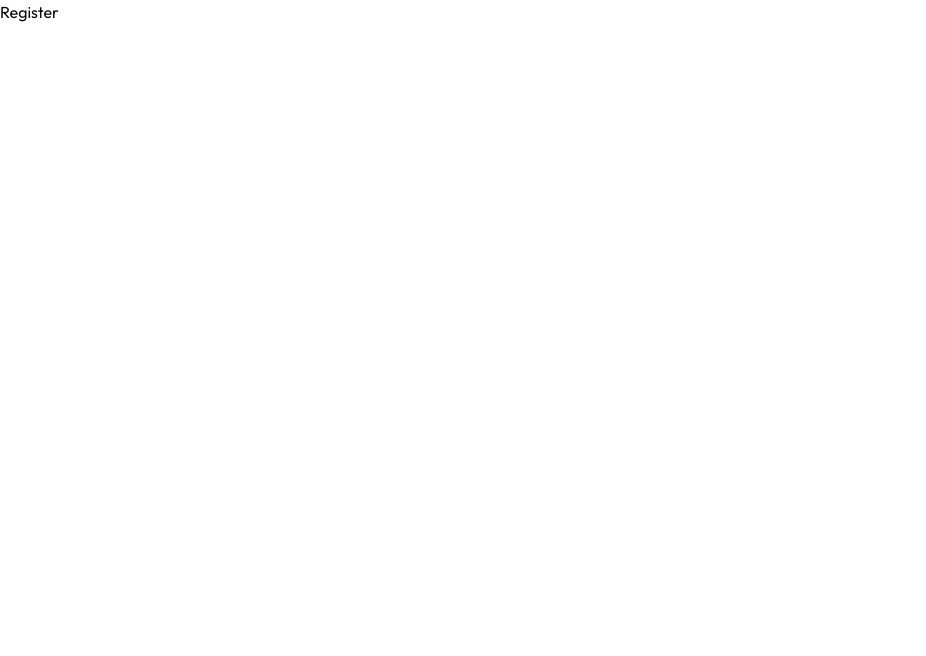
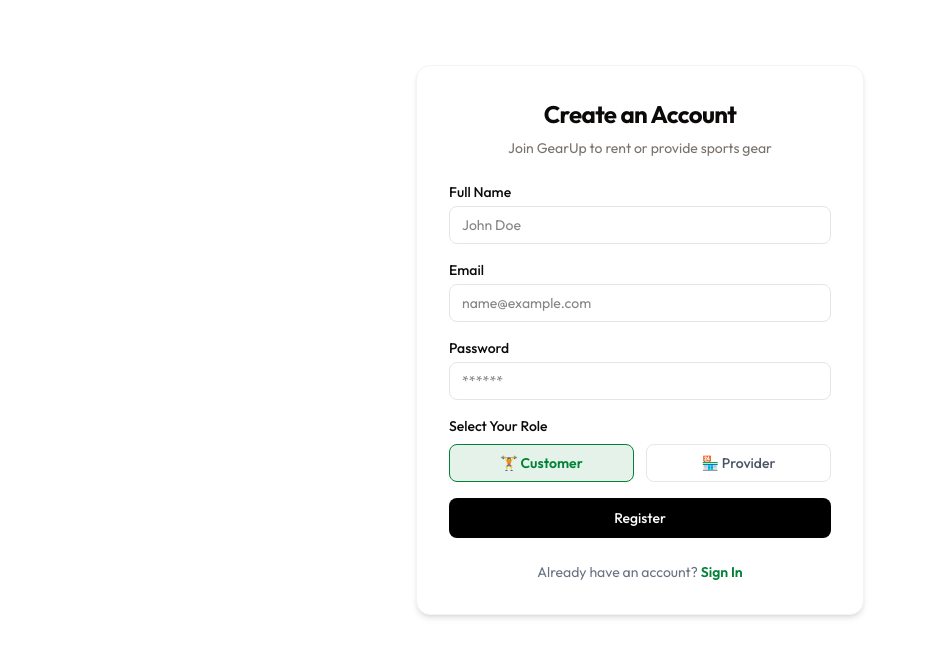
Before and after one commit to milonroy26/gearup-frontend, a Next.js app: page /register in a window 1280 px wide. Shown: the top 656 px of the page, without its empty margins (0-926 px from the left). Built offline with nearby package versions, Linux system fonts and the light colour scheme.

Commit message:
implement user registration form with role selection and zod validation

```diff
--- a/app/(auth)/register/page.tsx
+++ b/app/(auth)/register/page.tsx
@@ -1,6 +1,9 @@
+import RegisterForm from "@/features/auth/components/RegisterForm";
 
 export default function page() {
     return (
-        <div>Register</div>
+        <div className="flex min-h-[85vh] items-center justify-center px-4 py-12">
+            <RegisterForm />
+        </div>
     )
 }
--- /dev/null
+++ b/features/auth/actions/auth.action.ts
@@ -0,0 +1,62 @@
+/* eslint-disable @typescript-eslint/no-explicit-any */
+"use server"
+
+import { fetcher } from "@/lib/fetcher";
+import { IApiResponse, IUser } from "@/types";
+import { cookies } from "next/headers";
+import { ILoginInput, IRegisterInput } from "../schemas/auth.schema";
+
+interface ILoginData {
+    accessToken: string;
+}
+
+// Register Action
+export const registerUser = async (payload: IRegisterInput) => {
+    try {
+        const res = await fetcher<IApiResponse<IUser>>("/auth/register", {
+            method: "POST",
+            body: JSON.stringify(payload),
+        });
+
+        return res;
+    } catch (error: any) {
+        return {
+            success: false,
+            message: error.message || "Registration failed. Please try again.",
+        };
+    }
+};
+
+// Login Action
+export const loginUser = async (payload: ILoginInput) => {
+    try {
+        const res = await fetcher<IApiResponse<ILoginData>>("/auth/login", {
+            method: "POST",
+            body: JSON.stringify(payload),
+        });
+
+        if (res.success && res.data?.accessToken) {
+            const cookieStore = await cookies();
+            cookieStore.set("accessToken", res.data.accessToken, {
+                httpOnly: true,
+                sameSite: "lax",
+                maxAge: 60 * 60 * 24,
+                path: "/",
+            });
+        }
+
+        return res;
+    } catch (error: any) {
+        return {
+            success: false,
+            message: error.message || "Login failed. Invalid credentials.",
+        };
+    }
+};
+
+// 3. Logout Action
+export const logoutUser = async () => {
+    const cookieStore = await cookies();
+    cookieStore.delete("accessToken");
+    return { success: true, message: "Logged out successfully" };
+};
--- /dev/null
+++ b/features/auth/components/RegisterForm.tsx
@@ -0,0 +1,153 @@
+/* eslint-disable @typescript-eslint/no-unused-vars */
+"use client";
+
+import { registerUser } from "@/features/auth/actions/auth.action";
+import { registerSchema, type IRegisterInput } from "@/features/auth/schemas/auth.schema";
+import { zodResolver } from "@hookform/resolvers/zod";
+import Link from "next/link";
+import { useRouter } from "next/navigation";
+import { useState } from "react";
+import { useForm, useWatch } from "react-hook-form";
+import { toast } from "sonner";
+
+export default function RegisterForm() {
+    const router = useRouter();
+    const [isLoading, setIsLoading] = useState(false);
+
+    const {
+        register,
+        handleSubmit,
+        setValue,
+        control,
+        formState: { errors },
+    } = useForm<IRegisterInput>({
+        resolver: zodResolver(registerSchema),
+        defaultValues: {
+            role: "CUSTOMER",
+        },
+    });
+
+    const selectedRole = useWatch({
+        control,
+        name: "role",
+    });
+
+    const onSubmit = async (data: IRegisterInput) => {
+        setIsLoading(true);
+        try {
+            const res = await registerUser(data);
+
+            if (res.success) {
+                toast.success("Account created successfully! Please login.");
+                router.push("/login");
+            } else {
+                toast.error(res.message || "Registration failed");
+            }
+        } catch (error) {
+            toast.error("Something went wrong. Please try again.");
+        } finally {
+            setIsLoading(false);
+        }
+    };
+
+    return (
+        <div className="w-full max-w-md p-8 space-y-6 bg-white rounded-xl shadow-md border border-gray-100 dark:bg-gray-900 dark:border-gray-800">
+            <div className="text-center space-y-2">
+                <h1 className="text-2xl font-bold tracking-tight">Create an Account</h1>
+                <p className="text-sm text-muted-foreground">
+                    Join GearUp to rent or provide sports gear
+                </p>
+            </div>
+
+            <form onSubmit={handleSubmit(onSubmit)} className="space-y-4">
+                {/* Name Field */}
+                <div>
+                    <label className="block text-sm font-medium mb-1">Full Name</label>
+                    <input
+                        {...register("name")}
+                        type="text"
+                        placeholder="John Doe"
+                        className="w-full px-3 py-2 border rounded-md text-sm outline-none focus:ring-2 focus:ring-primary"
+                    />
+                    {errors.name && (
+                        <p className="text-xs text-red-500 mt-1">{errors.name.message}</p>
+                    )}
+                </div>
+
+                {/* Email Field */}
+                <div>
+                    <label className="block text-sm font-medium mb-1">Email</label>
+                    <input
+                        {...register("email")}
+                        type="email"
+                        placeholder="name@example.com"
+                        className="w-full px-3 py-2 border rounded-md text-sm outline-none focus:ring-2 focus:ring-primary"
+                    />
+                    {errors.email && (
+                        <p className="text-xs text-red-500 mt-1">{errors.email.message}</p>
+                    )}
+                </div>
+
+                {/* Password Field */}
+                <div>
+                    <label className="block text-sm font-medium mb-1">Password</label>
+                    <input
+                        {...register("password")}
+                        type="password"
+                        placeholder="******"
+                        className="w-full px-3 py-2 border rounded-md text-sm outline-none focus:ring-2 focus:ring-primary"
+                    />
+                    {errors.password && (
+                        <p className="text-xs text-red-500 mt-1">{errors.password.message}</p>
+                    )}
+                </div>
+
+                {/* Role Selection */}
+                <div>
+                    <label className="block text-sm font-medium mb-2">Select Your Role</label>
+                    <div className="grid grid-cols-2 gap-3">
+                        <button
+                            type="button"
+                            onClick={() => setValue("role", "CUSTOMER")}
+                            className={`py-2 px-4 text-sm font-medium rounded-md border text-center transition-all ${selectedRole === "CUSTOMER"
+                                ? "border-primary bg-primary/10 text-primary font-semibold"
+                                : "border-gray-200 text-gray-600 hover:bg-gray-50"
+                                }`}
+                        >
+                            🏋️ Customer
+                        </button>
+                        <button
+                            type="button"
+                            onClick={() => setValue("role", "PROVIDER")}
+                            className={`py-2 px-4 text-sm font-medium rounded-md border text-center transition-all ${selectedRole === "PROVIDER"
+                                ? "border-primary bg-primary/10 text-primary font-semibold"
+                                : "border-gray-200 text-gray-600 hover:bg-gray-50"
+                                }`}
+                        >
+                            🏪 Provider
+                        </button>
+                    </div>
+                    {errors.role && (
+                        <p className="text-xs text-red-500 mt-1">{errors.role.message}</p>
+                    )}
+                </div>
+
+                {/* Submit Button */}
+                <button
+                    type="submit"
+                    disabled={isLoading}
+                    className="w-full py-2.5 px-4 bg-black hover:bg-gray-800 text-white font-medium rounded-md text-sm transition-colors disabled:opacity-50"
+                >
+                    {isLoading ? "Creating account..." : "Register"}
+                </button>
+            </form>
+
+            <div className="text-center text-sm text-gray-500">
+                Already have an account?{" "}
+                <Link href="/login" className="text-primary font-semibold hover:underline">
+                    Sign In
+                </Link>
+            </div>
+        </div>
+    );
+}
--- /dev/null
+++ b/features/auth/schemas/auth.schema.ts
@@ -0,0 +1,20 @@
+import { z } from "zod";
+
+// Login Schema
+export const loginSchema = z.object({
+    email: z.string().email("Please enter a valid email address"),
+    password: z.string().min(6, "Password must be at least 6 characters long"),
+});
+
+// Register Schema
+export const registerSchema = z.object({
+    name: z.string().min(2, "Name must be at least 2 characters long"),
+    email: z.string().email("Please enter a valid email address"),
+    password: z.string().min(6, "Password must be at least 6 characters long"),
+    role: z.enum(["CUSTOMER", "PROVIDER"] as const, {
+        message: "Please select a role",
+    }),
+});
+
+export type ILoginInput = z.infer<typeof loginSchema>;
+export type IRegisterInput = z.infer<typeof registerSchema>;
--- a/lib/fetcher.ts
+++ b/lib/fetcher.ts
@@ -11,6 +11,7 @@
     endpoint: string,
     options: FetcherOptions = {}
 ): Promise<T> => {
+
     const { tags, revalidate, headers, ...customConfig } = options;
 
     // get Access Token from Cookie (Server Side Compatible)
--- a/package.json
+++ b/package.json
@@ -9,6 +9,7 @@
     "lint": "eslint"
   },
   "dependencies": {
+    "@hookform/resolvers": "^5.5.7",
     "@hugeicons/core-free-icons": "^4.2.3",
     "@hugeicons/react": "^1.1.9",
     "class-variance-authority": "^0.7.1",
@@ -17,9 +18,12 @@
     "radix-ui": "^1.6.7",
     "react": "19.2.4",
     "react-dom": "19.2.4",
+    "react-hook-form": "^7.83.0",
     "shadcn": "^4.16.0",
+    "sonner": "^2.0.7",
     "tailwind-merge": "^3.6.0",
-    "tw-animate-css": "^1.4.0"
+    "tw-animate-css": "^1.4.0",
+    "zod": "^4.4.3"
   },
   "devDependencies": {
     "@tailwindcss/postcss": "^4",
```
Also changed, not shown: proxy.ts (deleted), 1 other file (tests, documents, lock files or other folders).
